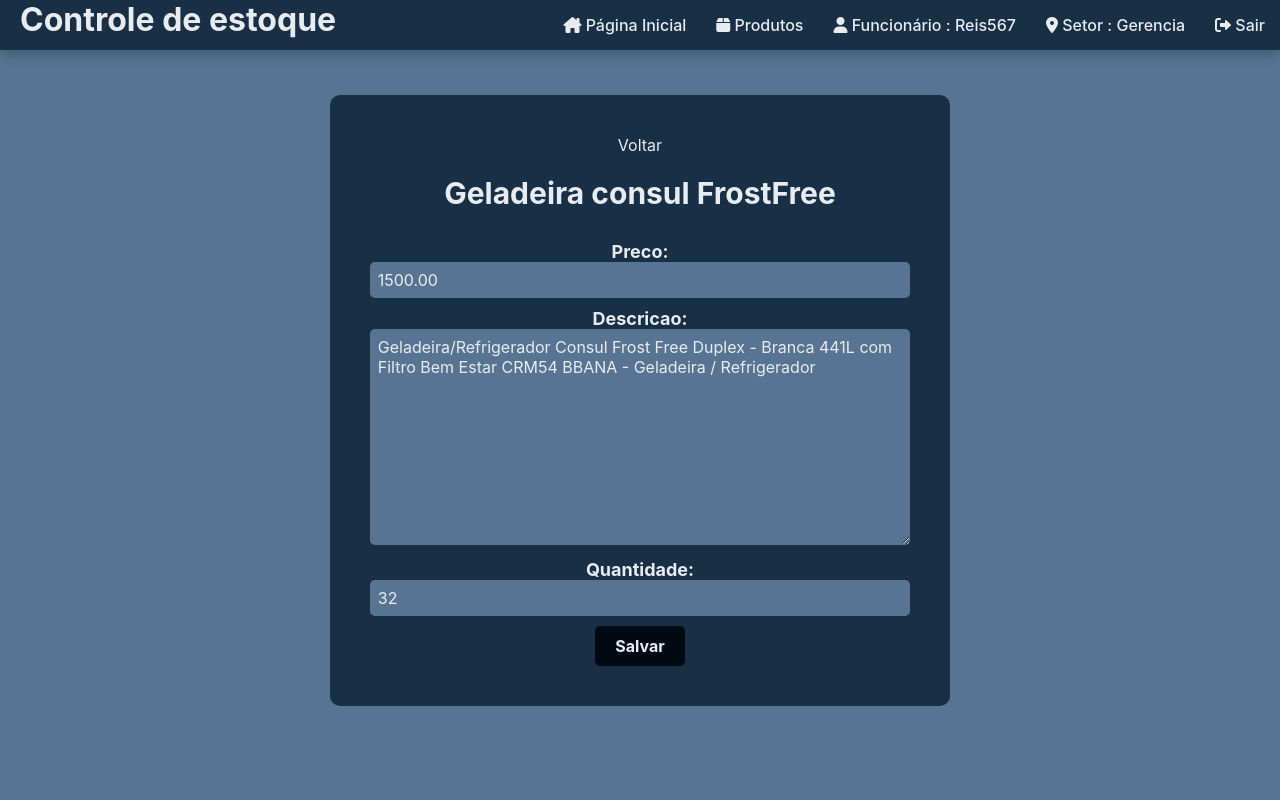
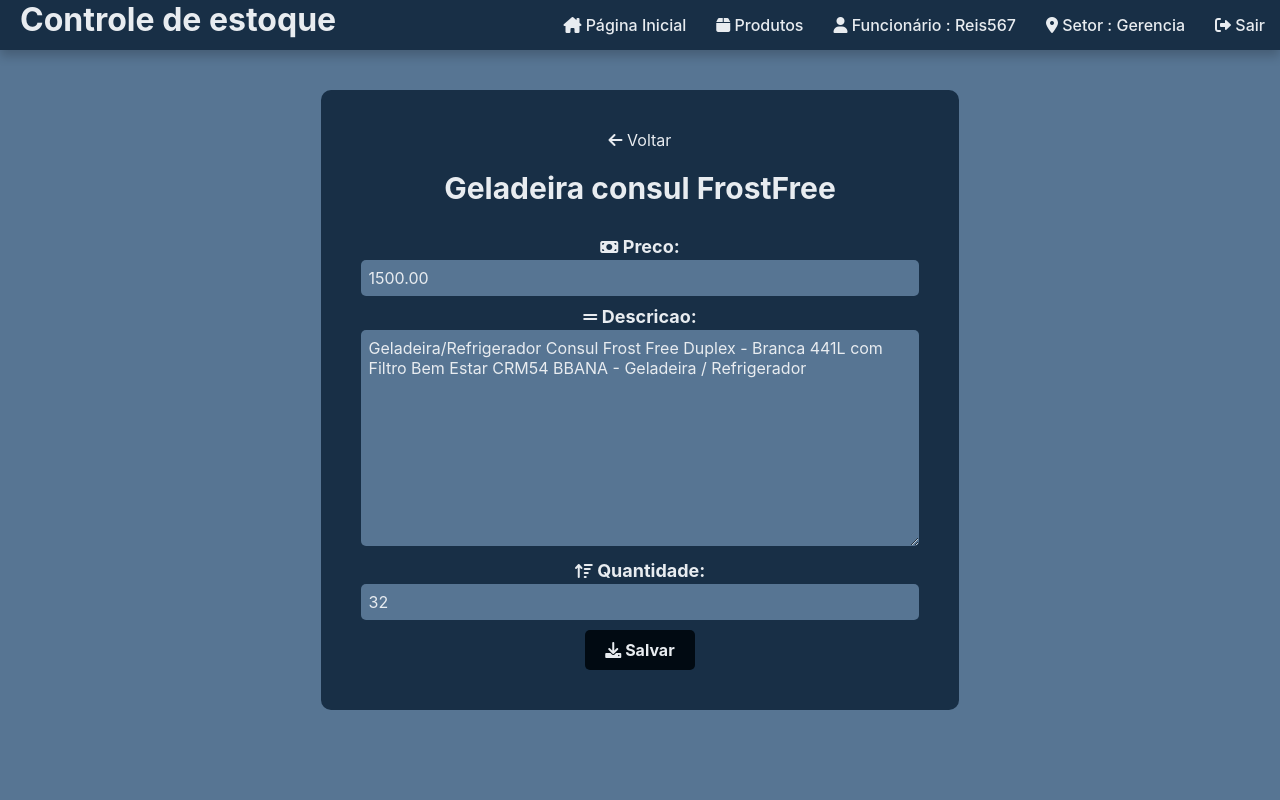
Before and after one commit to Reis567/storage-management, a Django app: page /produto/1/ in a window 1280 px wide. Run offline with Django 4.2, Linux system fonts and the light colour scheme; a user stored in the database is signed in; data comes from the database, SQL or seed files in the repository; both versions use the stored data as it was after the commit.

Commit message:
detail template icons

```diff
--- a/storage_management/sistema_loja/static/css/style.css
+++ b/storage_management/sistema_loja/static/css/style.css
@@ -274,7 +274,10 @@ body{
 .form-group {
     margin-bottom: 10px;
 }
-
+.label i{
+    color: var(--white-color);
+    margin-bottom: 5px;
+}
 
 .form-group input,
 .form-group textarea {
--- a/storage_management/sistema_loja/templates/detalhes_produto.html
+++ b/storage_management/sistema_loja/templates/detalhes_produto.html
@@ -4,7 +4,7 @@
 <div class="container-detalhes">
 
   <div class="bloco-detalhes">
-    <p><a href="{% url 'lista_produtos' %}">Voltar</a></p>
+    <p><a href="{% url 'lista_produtos' %}"><i class="fa-solid fa-arrow-left"></i>  Voltar</a></p>
     <h1>{{ produto.nome }}</h1>
 
     <div class="produto-content">
@@ -18,34 +18,30 @@
         <form method="post">
           {% csrf_token %}
           <div class="form-group">
-            <span class="label">
-              {{ form.nome.label_tag }}
-            </span>
 
-            {{ form.nome }}
           </div>
           <div class="form-group">
             <span class="label">
-              {{ form.preco.label_tag }}
+              <i class="fa-solid fa-money-bill"></i> {{ form.preco.label_tag }}
             </span>
 
             {{ form.preco }}
           </div>
           <div class="form-group">
             <span class="label">
-              {{ form.descricao.label_tag }}
+              <i class="fa-solid fa-grip-lines"></i> {{ form.descricao.label_tag }}
             </span>
 
             {{ form.descricao }}
           </div>
           <div class="form-group">
             <span class="label">
-              {{ form.quantidade.label_tag }}
+              <i class="fa-solid fa-arrow-up-wide-short"></i> {{ form.quantidade.label_tag }}
             </span>
 
             {{ form.quantidade }}
           </div>
-          <button class="botao-salvar" type="submit">Salvar</button>
+          <button class="botao-salvar" type="submit"> <i class="fa-solid fa-download"></i>  Salvar</button>
         </form>
       </div>
     </div>
```
Also changed, not shown: storage_management/db.sqlite3, 1 other file.
